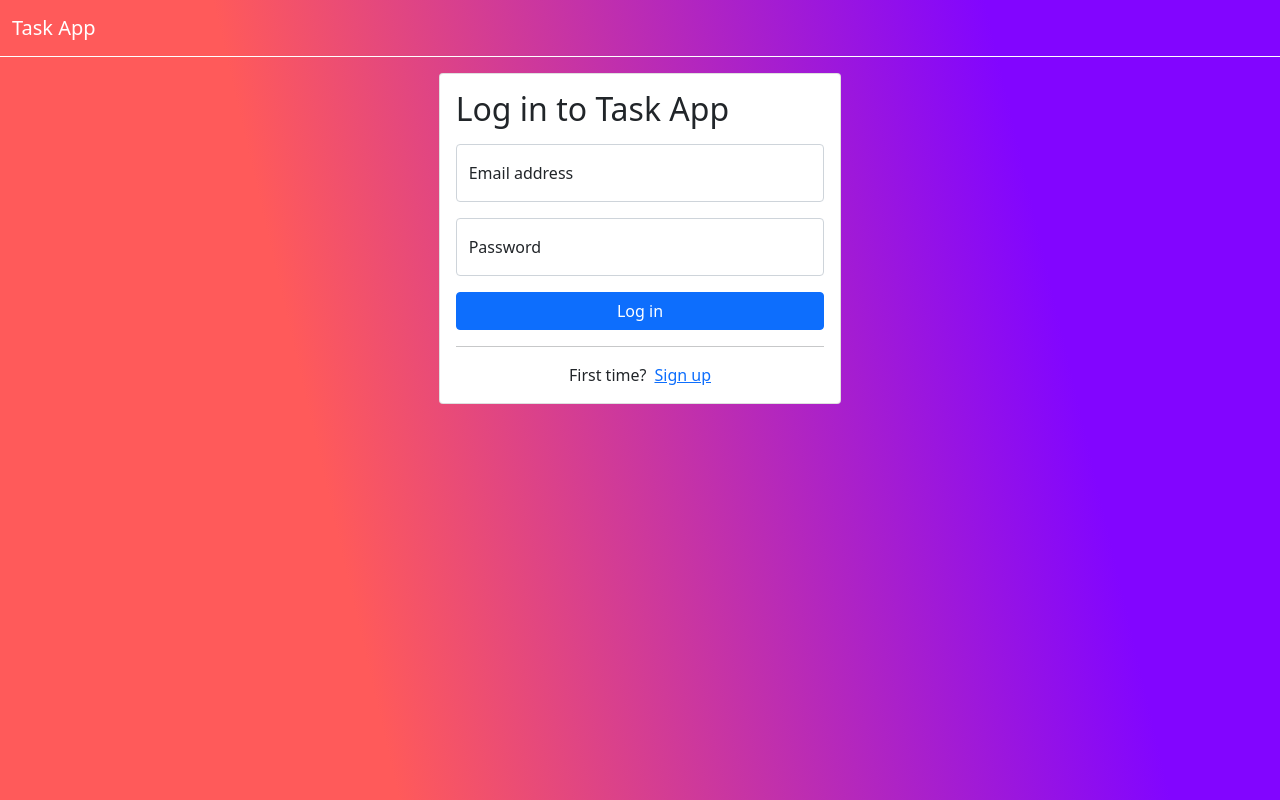
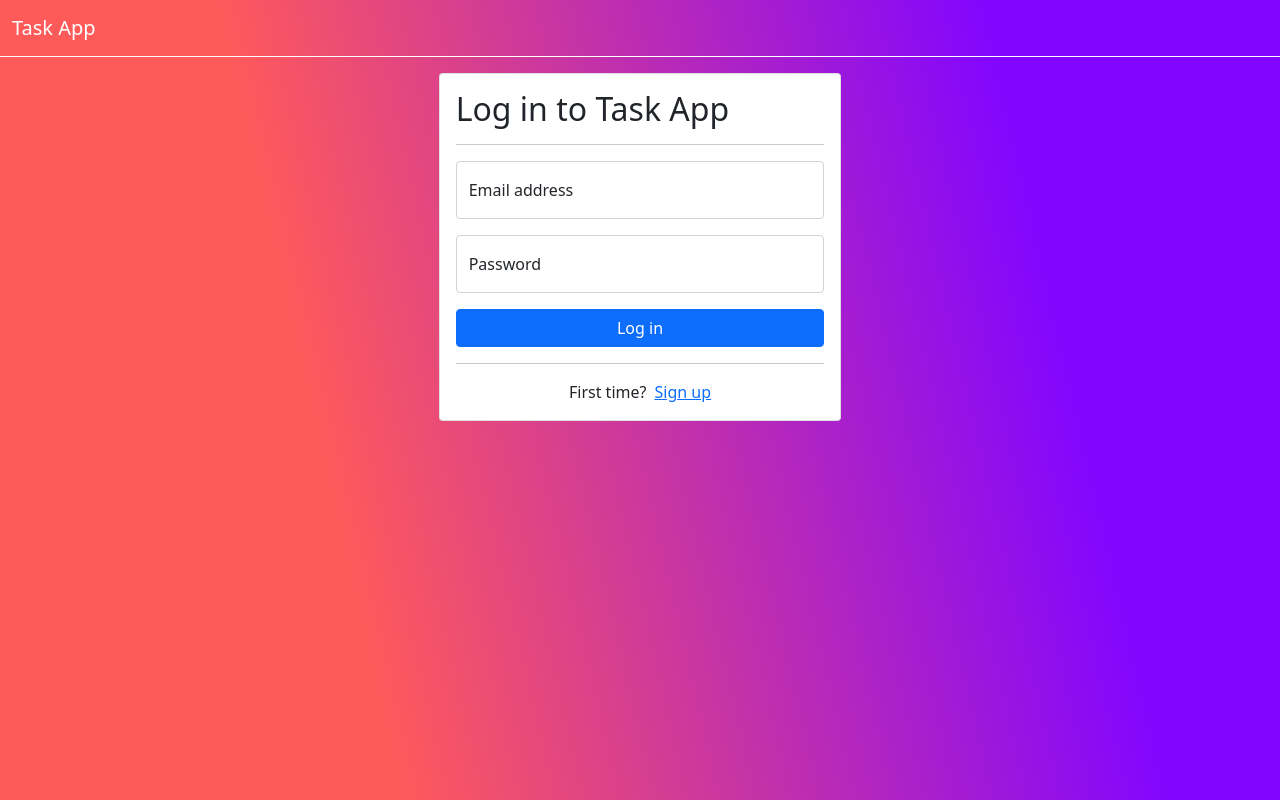
Before and after one commit to alexanderharding/task-app, an Angular app: page /user/login in a window 1280 px wide. Built offline with nearby package versions, Linux system fonts and the light colour scheme.

Commit message:
removed mb-3 class and added hr tag

```diff
--- a/src/app/user/login/login.component.html
+++ b/src/app/user/login/login.component.html
@@ -2,7 +2,8 @@
   <div class="col-sm-8 col-lg-6 col-xl-4">
     <div class="card">
       <div class="card-body">
-        <h2 class="mb-3">{{ pageTitle }}</h2>
+        <h2>{{ pageTitle }}</h2>
+        <hr />
         <form
           [formGroup]="loginForm"
           (ngSubmit)="onSubmit(loginForm)"
```
